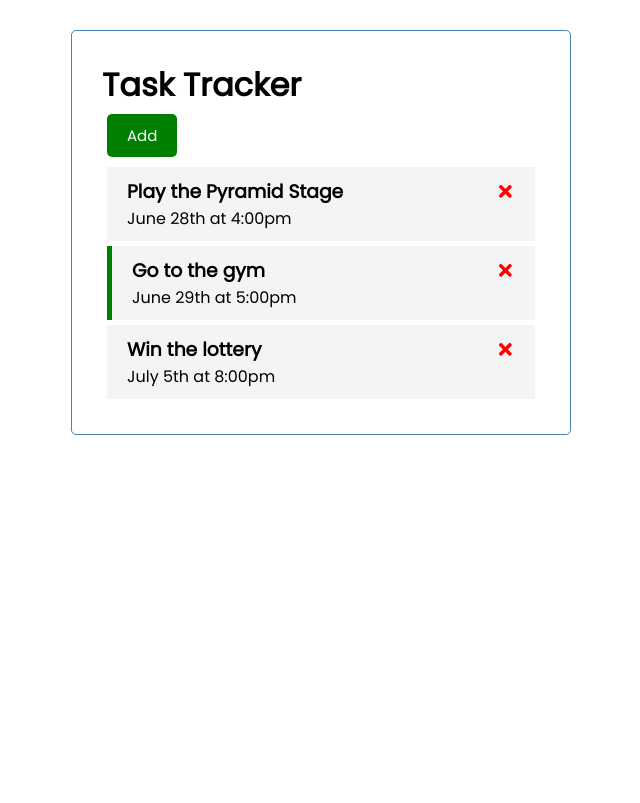
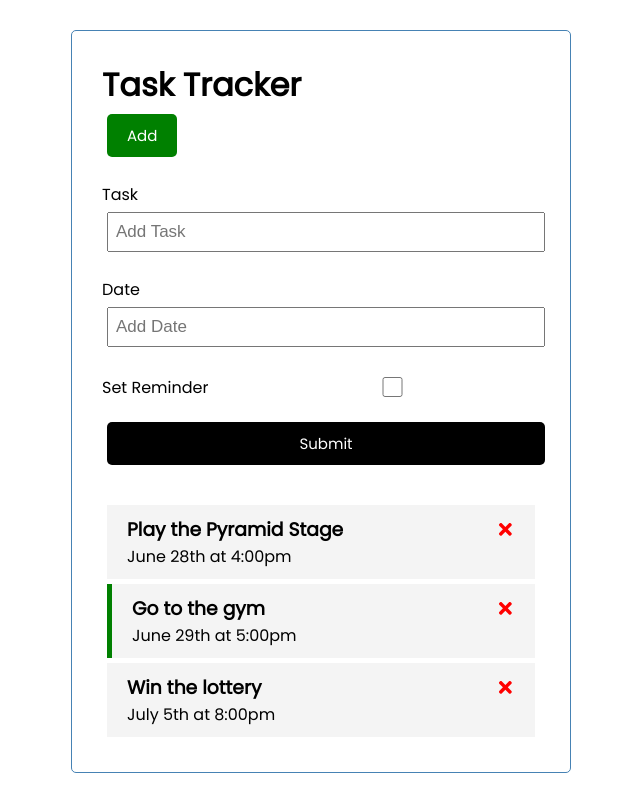
Before and after one commit to not-so-savage/react-task-tracker, a React (Create React App) app: page / in a window 1280 px wide. Shown: the whole page, without its empty margins (319-959 px from the left). Built offline with nearby package versions, Linux system fonts and the light colour scheme.

Commit message:
add add task functionality

```diff
--- a/src/App.js
+++ b/src/App.js
@@ -1,6 +1,7 @@
 import { useState } from 'react'
 import Header from './components/Header'
 import Tasks from './components/Tasks'
+import AddTask from './components/AddTask'
 
 function App() {
   const [tasks, setTasks] = useState([
@@ -24,6 +25,12 @@ function App() {
     }
 ])
 
+const addTask = (task) => {
+  const id = Math.floor(Math.random() * 10000) + 1
+  const newTask = { id, ...task }
+  setTasks([...tasks, newTask])
+}
+
 const deleteTask = (id) => {
   setTasks(tasks.filter((task) => task.id !== id))
 }
@@ -35,8 +42,10 @@ const toggleReminder = (id) => {
   return (
     <div className="container">
       <Header title="Task Tracker"/>
-      {tasks.length > 0 ? (<Tasks tasks={tasks} onDelete={deleteTask} onToggle={toggleReminder} />) : ('No tasks to show')}
-
+      <AddTask onAdd={addTask} />
+      {tasks.length > 0 ?
+        (<Tasks tasks={tasks} onDelete={deleteTask} onToggle={toggleReminder} />)
+        : ('No tasks to show')}
     </div>
   );
 }
--- /dev/null
+++ b/src/components/AddTask.js
@@ -0,0 +1,48 @@
+import { useState } from 'react'
+import PropTypes from 'prop-types'
+
+function AddTask({ onAdd }) {
+    const [text, setText] = useState('')
+    const [date, setDate] = useState('')
+    const [reminder, setReminder] = useState(false)
+
+    const onSubmit = (e) => {
+        e.preventDefault()
+
+        if(!text) {
+            alert('Please add a task')
+            return
+        }
+
+        onAdd({ text, date, reminder })
+
+        setText('')
+        setDate('')
+        setReminder(false)
+    }
+
+    return (
+        <form className='add-form' onSubmit={onSubmit}>
+            <div className='form-control'>
+                <label>Task</label>
+                <input type="text" placeholder='Add Task' value={text} onChange={(e) => setText(e.target.value)} />
+            </div>
+            <div className='form-control'>
+                <label>Date</label>
+                <input type="text" placeholder='Add Date' value={date} onChange={(e) => setDate(e.target.value)} />
+            </div>
+            <div className='form-control form-control-check'>
+                <label>Set Reminder</label>
+                <input type="checkbox" checked={reminder} value={reminder} onChange={(e) => setReminder(e.currentTarget.checked)}/>
+            </div>
+
+            <input className='btn btn-block' type="submit" val='Save Task' />
+        </form>
+    )
+}
+
+AddTask.propTypes = {
+    addTask: PropTypes.func.isRequired,
+}
+
+export default AddTask
```
Also changed, not shown: src/components/Tasks.js (+7 -0 lines).
